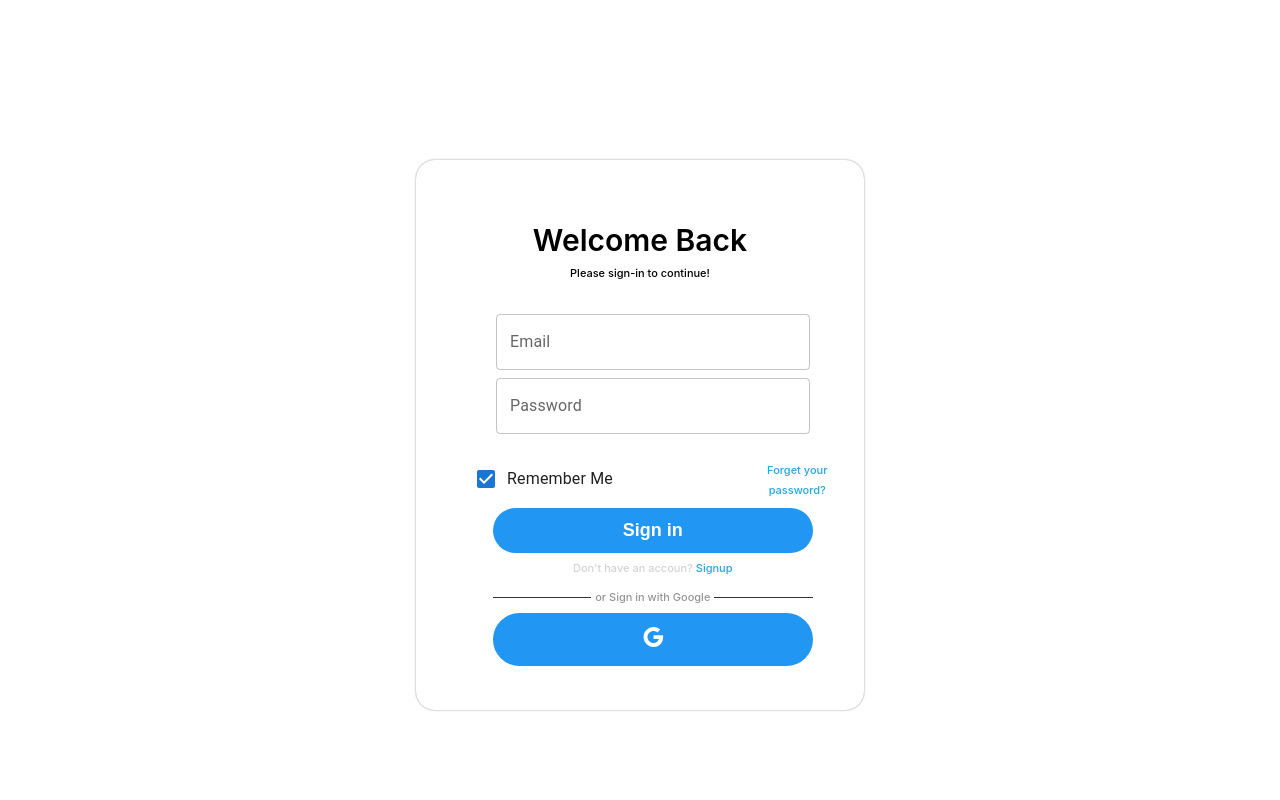
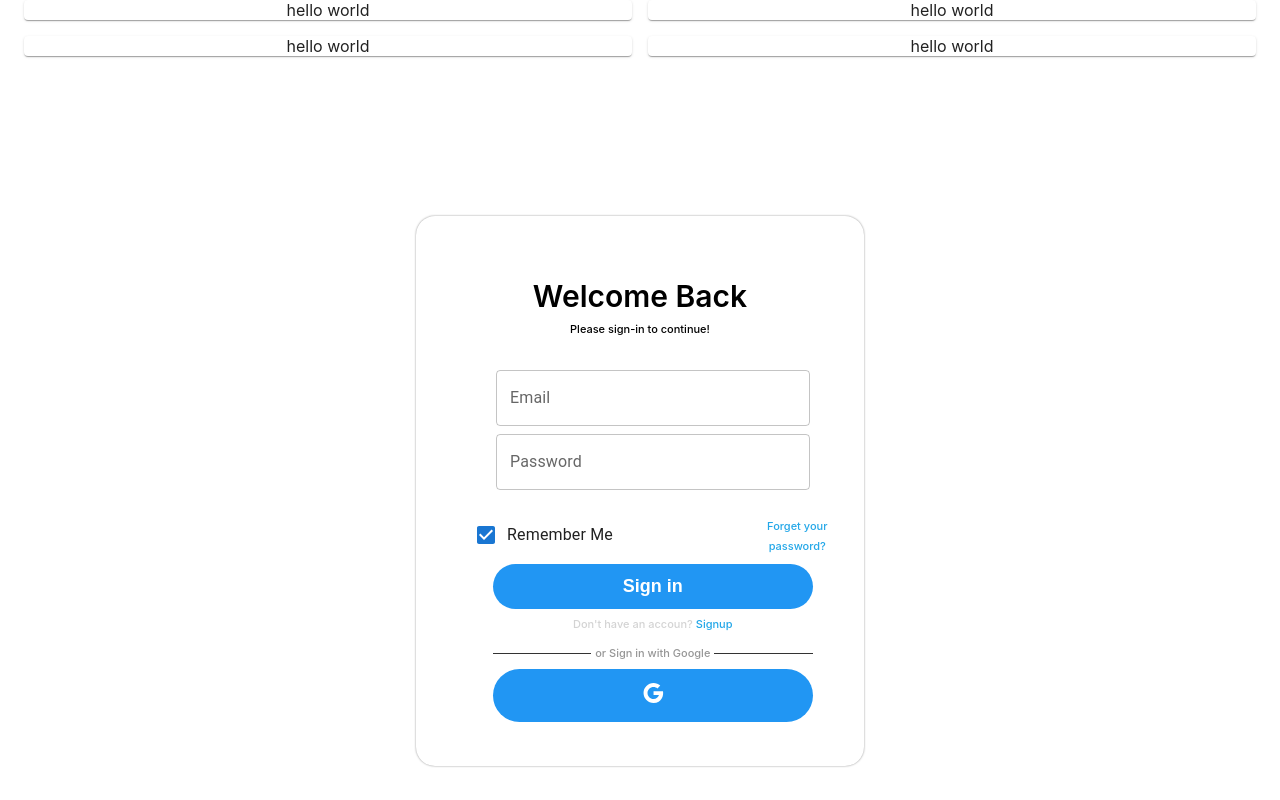
Before and after one commit to royroyzhong/Simp.Com, a React (Create React App) app in the folder frontend/: page / in a window 1280 px wide. Built offline with nearby package versions, Linux system fonts and the light colour scheme.

Commit message:
dev: [Quinn] build basic structure of dashboard status line

```diff
--- a/frontend/src/App.js
+++ b/frontend/src/App.js
@@ -1,10 +1,12 @@
 // import logo from "./logo.svg";
 import "./App.css";
+import Dashboard from "./component/dashboard/Dashboard";
 import Login from "./component/loginComponent/LoginPage";
 
 function App() {
   return (
     <div className="App">
+      <Dashboard></Dashboard>
       <Login />
     </div>
   );
--- /dev/null
+++ b/frontend/src/component/dashboard/Dashboard.js
@@ -0,0 +1,29 @@
+import { Card } from "@mui/material";
+import { Box, Container} from "@mui/system";
+import { Grid } from "@mui/material";
+
+export default function Dashboard(props) {
+
+    return (
+        <Container maxWidth="bg">
+            <OrderStatus></OrderStatus>
+        </Container>
+    )
+}
+
+function OrderStatus(props) {
+
+    return (
+        <Box sx={{ flexGrow: 1 }}>
+            <Grid spacing={{xs:2}} container columns={{ xs: 4, md: 4, bg: 12 }}>
+                {Array.from(Array(4)).map((_, index) => (
+                <Grid item xs={4} md={2} bg={3} key={index}>
+                    <Card>
+                        hello world
+                    </Card>
+                </Grid>
+                ))}
+            </Grid>
+        </Box>
+    )
+}
--- /dev/null
+++ b/frontend/src/utils/color.js
@@ -0,0 +1,4 @@
+export default Color = {
+    "primary": "#000",
+    "secondary": "#333",
+}
```
Also changed, not shown: frontend/src/utils/Colors.js (deleted).
